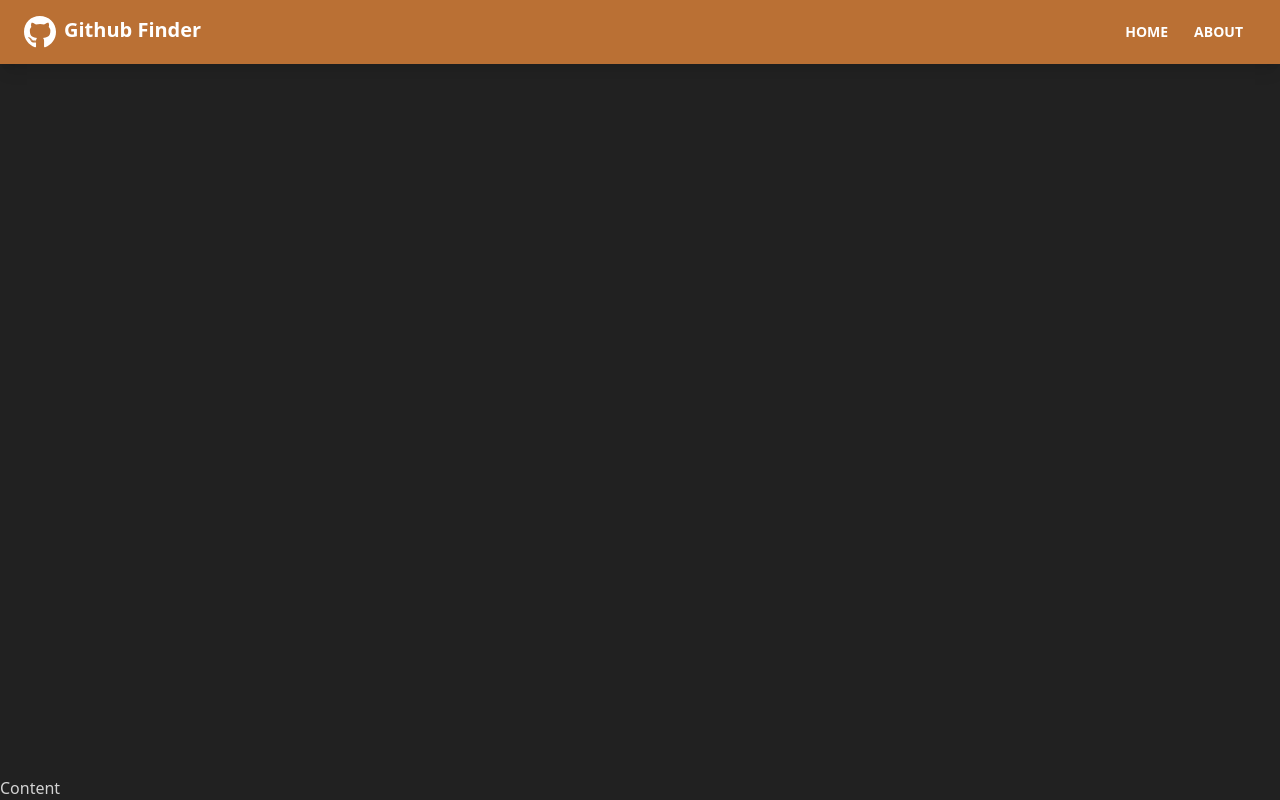
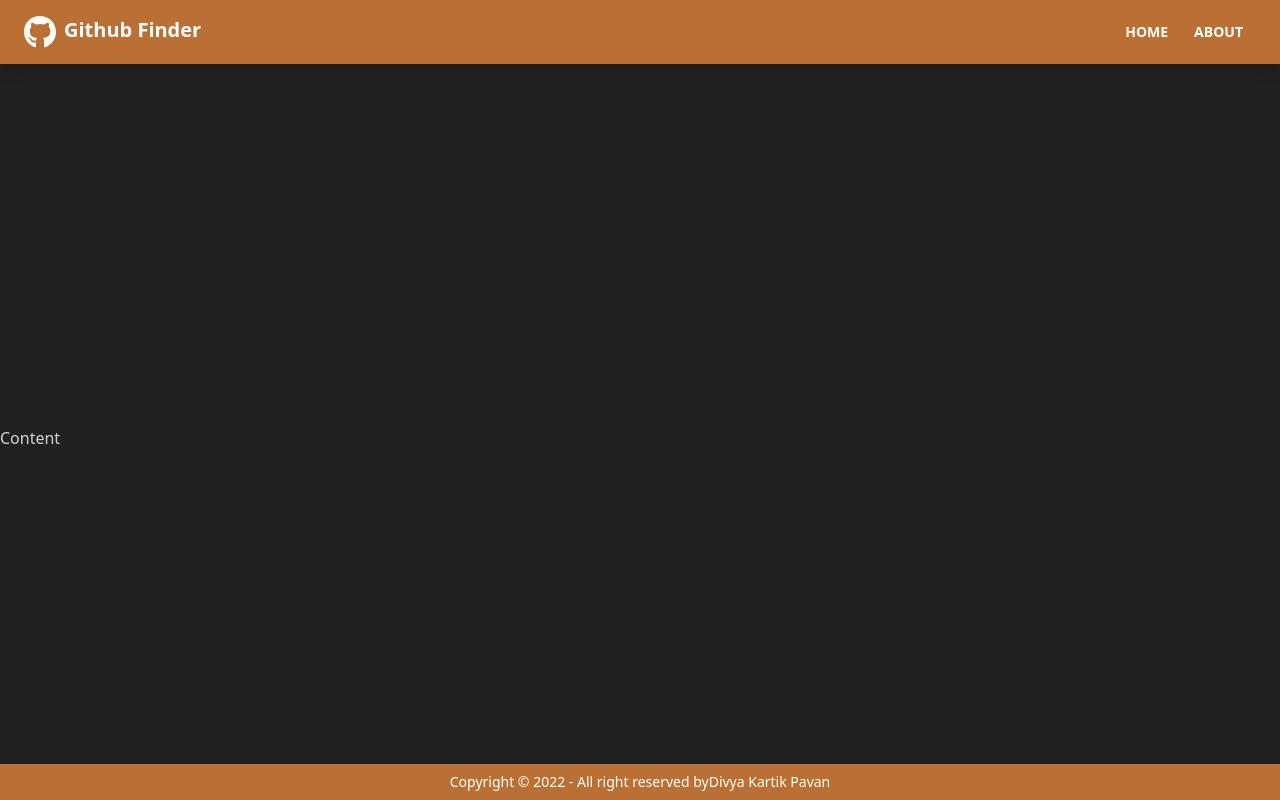
Before and after one commit to kartikpavan/REACT_GithubFinder, a React (Create React App) app: page / in a window 1280 px wide. Built offline with nearby package versions, Linux system fonts and the light colour scheme; the HTML template or start-up script is replaced by a standard one.

Commit message:
footer added

```diff
--- a/src/App.js
+++ b/src/App.js
@@ -1,6 +1,7 @@
 import React from 'react';
 import { BrowserRouter as Router, Routes, Route } from 'react-router-dom';
 import Navbar from './components/layout/Navbar';
+import Footer from './components/layout/Footer';
 
 function App() {
   return (
@@ -8,6 +9,7 @@ function App() {
       <div className="flex flex-col justify-between h-screen">
         <Navbar />
         <main>Content</main>
+        <Footer />
       </div>
     </Router>
   );
--- /dev/null
+++ b/src/components/layout/Footer.jsx
@@ -0,0 +1,16 @@
+import React from 'react';
+
+function Footer() {
+  return (
+    <footer class="p-2 bg-orange-400/70 footer footer-center text-white">
+      <div>
+        <p>
+          Copyright © 2022 - All right reserved by
+          <a href="https://github.com/kartikpavan">Divya Kartik Pavan</a>
+        </p>
+      </div>
+    </footer>
+  );
+}
+
+export default Footer;
```
